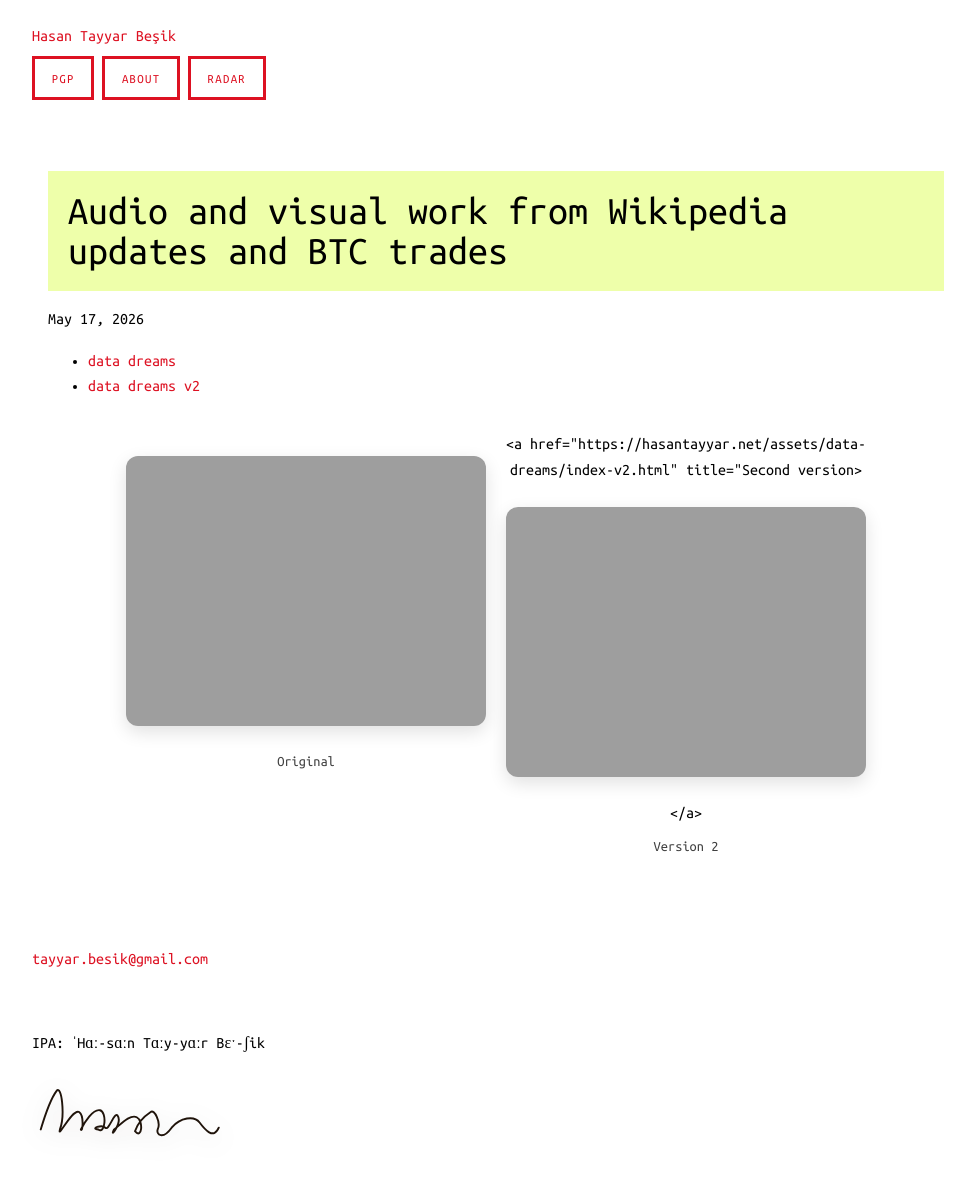
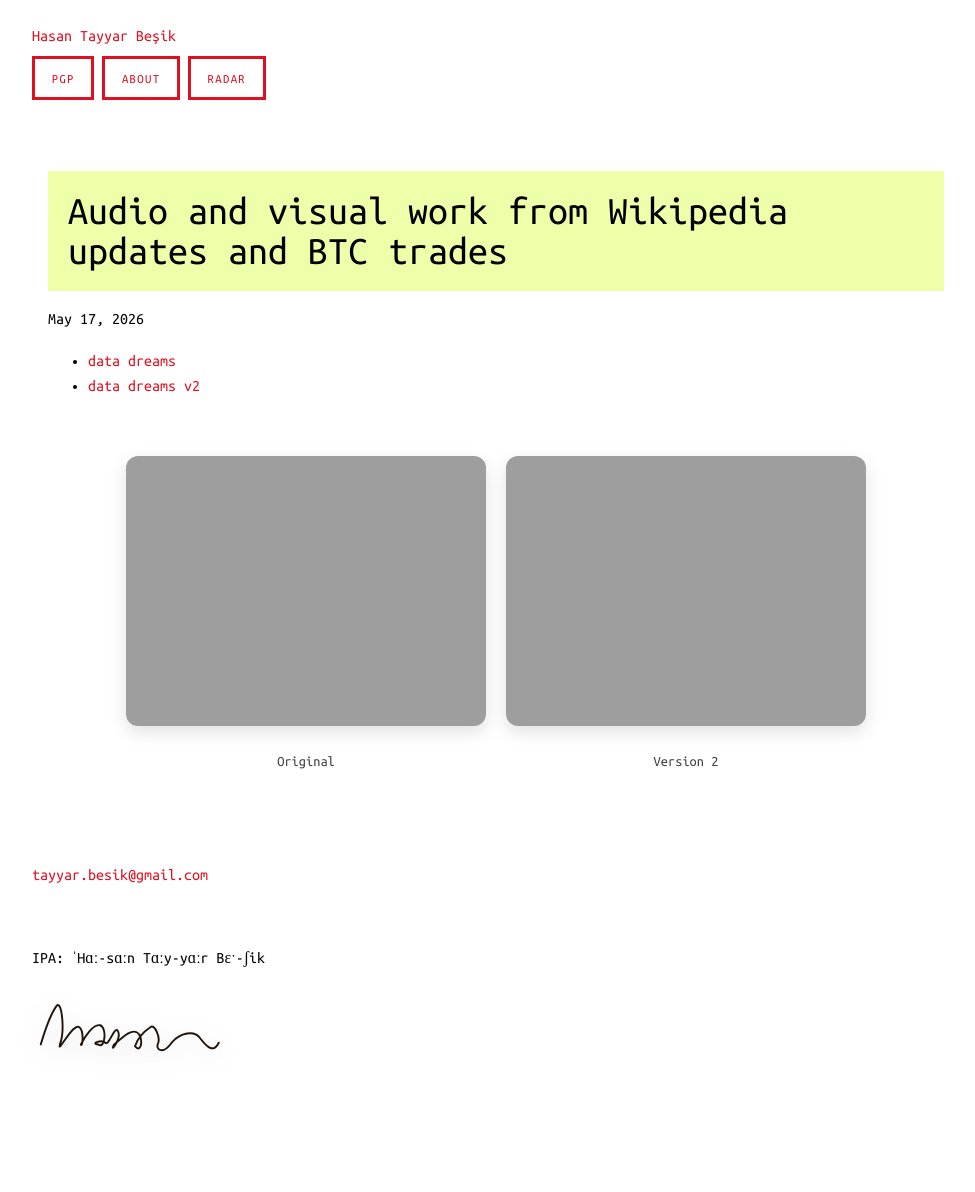
Before and after one commit to hasantayyar/hasantayyar.net, a Jekyll site: the page built from _posts/2026-05-17-data-dreams-visual.md, in a window 1280 px wide. Shown: the whole page, without its empty margins (144-1119 px from the left). Built offline with Jekyll 4.4.1, drawn with Linux system fonts in a browser that asks for light colours; Markdown is read by kramdown in place of the engine named in the settings; after the commit the page ends 1107 px from its top, so only the background shows below that.

Commit message:
Update 2026-05-17-data-dreams-visual.md

```diff
--- a/_posts/2026-05-17-data-dreams-visual.md
+++ b/_posts/2026-05-17-data-dreams-visual.md
@@ -15,7 +15,7 @@
     <figcaption>Original</figcaption>
   </figure>
   <figure>
-    <a href="https://hasantayyar.net/assets/data-dreams/index-v2.html" title="Second version><img src="https://hasantayyar.net/assets/data-dreams/image-v2.png" alt="Data Dreams second image" /></a>
+    <a href="https://hasantayyar.net/assets/data-dreams/index-v2.html" title="Second version"><img src="https://hasantayyar.net/assets/data-dreams/image-v2.png" alt="Data Dreams second image" /></a>
     <figcaption>Version 2</figcaption>
   </figure>
 </div>
```
